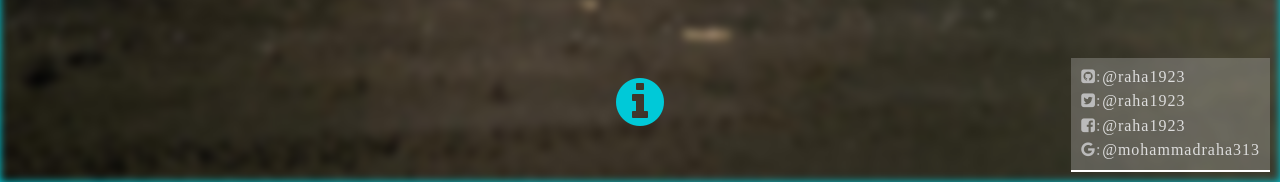
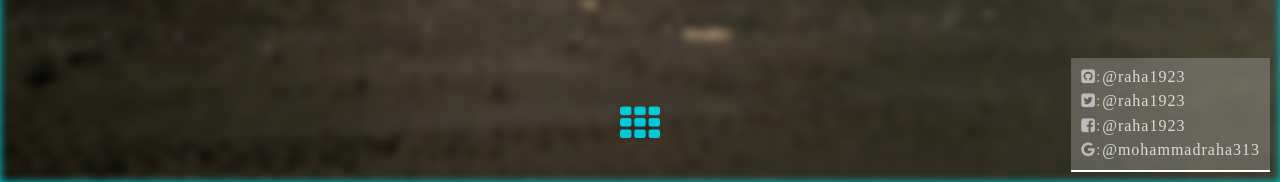
Before and after one commit to raha1923/raha1923.github.io, a website: page index.html in a window 1280 px wide. Shown: the part 618-800 px from the top of the page. Drawn offline with Linux system fonts and the light colour scheme.

Commit message:
change menu icon in home page

```diff
--- a/css/main.css
+++ b/css/main.css
@@ -67,7 +67,7 @@ section.page.name span.info-box.box {
   left: 0;
   margin: auto;
   padding: 0;
-  font-size: 3.5em;
+  font-size: 2.5em;
   color: #00c9d8;
 }
 section.page.name span.box.name::before {
--- a/index.html
+++ b/index.html
@@ -14,7 +14,7 @@
         Arian Rahimi
       </span>
       <span data-target="menu" class="box info-box point-to">
-        <i class="fa fa-info-circle"></i>
+        <i class="fa fa-th"></i>
       </span>
       <span data-target="me" class="more box point-to">
         more about <i>me</i>
```
